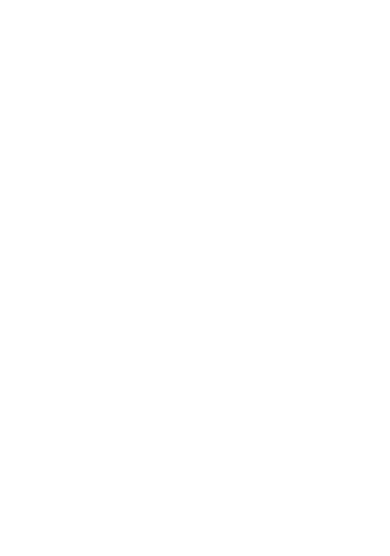
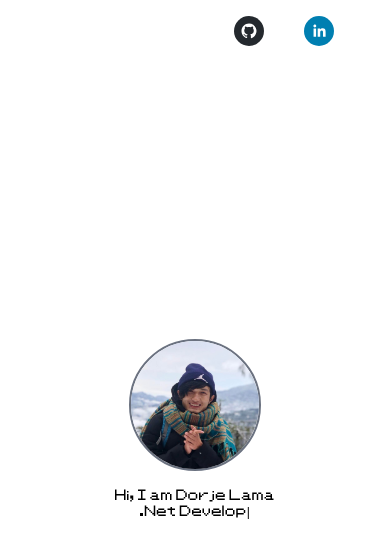
Before and after one commit to dorjelama/portfolio, a React (Vite) app: page / in a window 390 px wide. Before the commit this address had no page. Shown: the top 556 px of the page. Built offline with nearby package versions, Linux system fonts and the light colour scheme.

Commit message:
default route and responsiveness

```diff
--- a/src/App.jsx
+++ b/src/App.jsx
@@ -5,7 +5,7 @@
   return (
     <BrowserRouter>
       <Routes>
-        <Route path="/portfolio" element={<HomePage />} />
+        <Route path="/" element={<HomePage />} />
       </Routes>
     </BrowserRouter>
   )
--- a/src/pages/HomePage.jsx
+++ b/src/pages/HomePage.jsx
@@ -24,12 +24,13 @@
                     </div>
                 </div>
 
-                <div className="flex-1 flex items-center justify-center">
-                    <div className="inline-block mr-4 border-2 border-gray-500 rounded-full overflow-hidden">
-                        <img src={clearPic} alt="Profile" className="h-32 w-32 transform scale-110" />
+                <div className="flex flex-col items-center justify-center md:flex-row-reverse md:items-center flex-grow">
+                    {/* Image and Text */}
+                    <div className="mb-4 md:mr-4 border-2 border-gray-500 rounded-full overflow-hidden md:order-2">
+                        <img src={clearPic} alt="Profile" className="h-32 w-32 transform scale-110 md:scale-100 md:h-32 md:w-32" />
                     </div>
-                    <div className="flex items-center min-w-max">
-                        <h1 className="font-pokemon text-xl">
+                    <div className="flex items-center min-w-max md:order-1 text-center md:text-left">
+                        <h1 className="font-pokemon text-xs md:text-xl">
                             <TypeAnimation
                                 style={{ whiteSpace: 'pre-line', display: 'block' }}
                                 sequence={[
@@ -44,7 +45,8 @@
                     </div>
                 </div>
 
-                <div className="bg-white p-4 font-pokemon text-xs">
+                {/* Footer */}
+                <div className="bg-white p-4 font-pokemon text-xs mt-auto">
                     <TypeAnimation className='cursor-pointer'
                         style={{ whiteSpace: 'pre-line', display: 'block' }}
                         sequence={[
```
